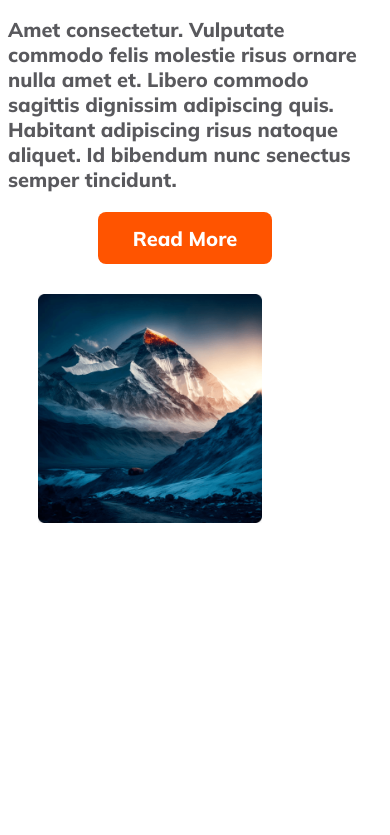
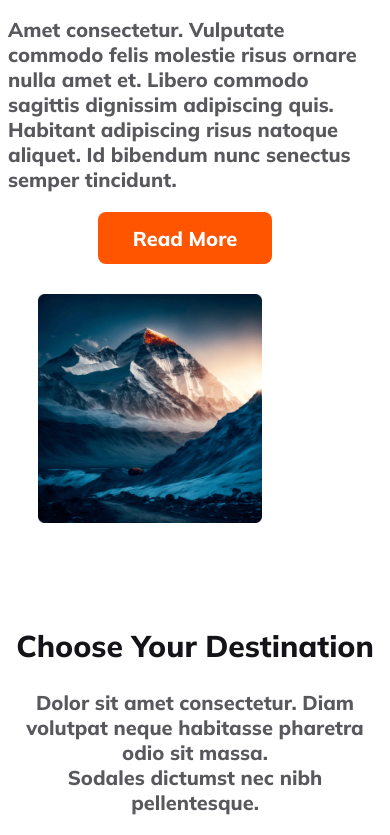
Before and after one commit to ariful3z/B9A2-Hero-Travel-Assinment, a plain HTML site: page index.html in a window 390 px wide. Shown: the part 1671-2506 px from the top of the page. Before the commit the page ends 2206 px from the top, so only its background shows below. Drawn offline with Linux system fonts and the light colour scheme.

Commit message:
added your

```diff
--- a/index.html
+++ b/index.html
@@ -80,6 +80,12 @@
 
         </div>
     </section>
+
+<div class="your">
+    <h2 class="choose">Choose Your Destination</h2>
+    <p class="Diam">Dolor sit amet consectetur. Diam volutpat neque habitasse pharetra odio sit massa. <br> Sodales dictumst nec nibh pellentesque.</p>
+</div>
+
     <footer>
 
     </footer>
--- a/styles/herotravel.css
+++ b/styles/herotravel.css
@@ -164,6 +164,21 @@ font-size: 20px;
 font-weight: 800;
 border: none;
 }
+
+.your{
+    text-align: center;
+    margin-top: 100px;
+}
+.choose{
+    color: #131318;
+font-size: 40px;
+font-weight: 800;
+}
+.Diam{
+    color: rgba(19, 19, 24, 0.70);
+font-size: 16px;
+font-weight: 400;
+}
 /*
 respobnsive section */
 
@@ -246,10 +261,10 @@ margin-left: 246px
     margin-left: 30px;
 
 }
-.section-title{
+.section-title ,.choose{
     font-size: 30px;
 }
-.sit ,.tempus ,.amet{
+.sit ,.tempus ,.amet ,.Diam{
     font-size: 20px;
 }
 .read{
```
